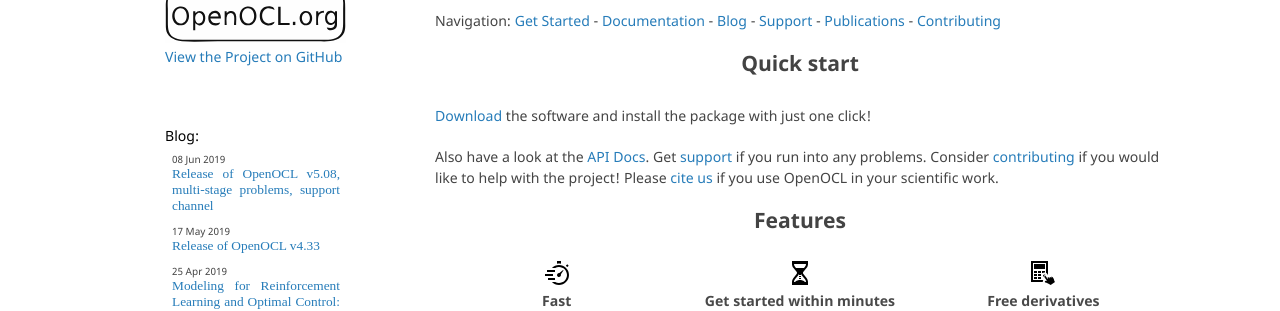
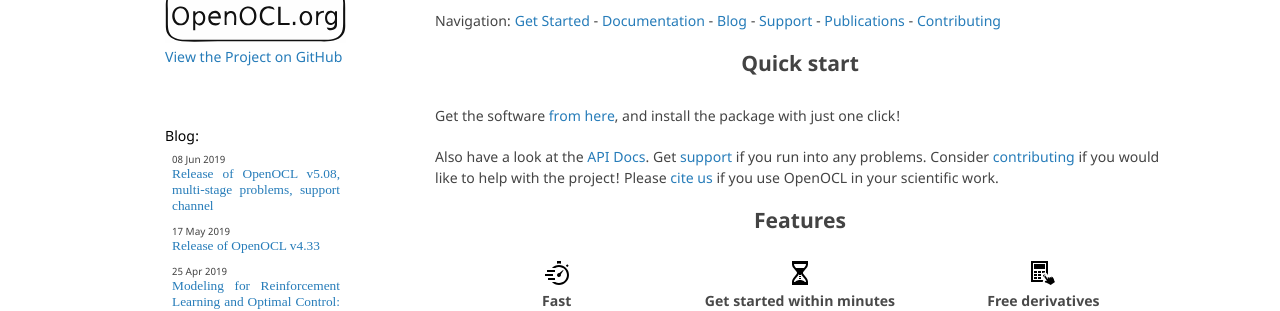
Before and after one commit to OpenOCL/openocl.github.io, a Jekyll site: the page built from index.md, in a window 1280 px wide and 900 px high. Shown: the part 133-444 px from the top of the window. Built offline with Jekyll 4.4.1, drawn with Linux system fonts in a browser that asks for light colours; some web fonts are replaced.

Commit message:
Update index.md

```diff
--- a/index.md
+++ b/index.md
@@ -12,7 +12,7 @@
 
 ## Quick start
 
-[Download](/get-started/) the software and install the package with just one click!
+Get the software [from here](/get-started/), and install the package with just one click!
 
 Also have a look at the [API Docs](api-docs.md). Get [support](/support/) if you run into any problems. Consider [contributing](/contribute/) if you would like to help with the project! Please [cite us](/publications/) if you use OpenOCL in your scientific work.
 
```
